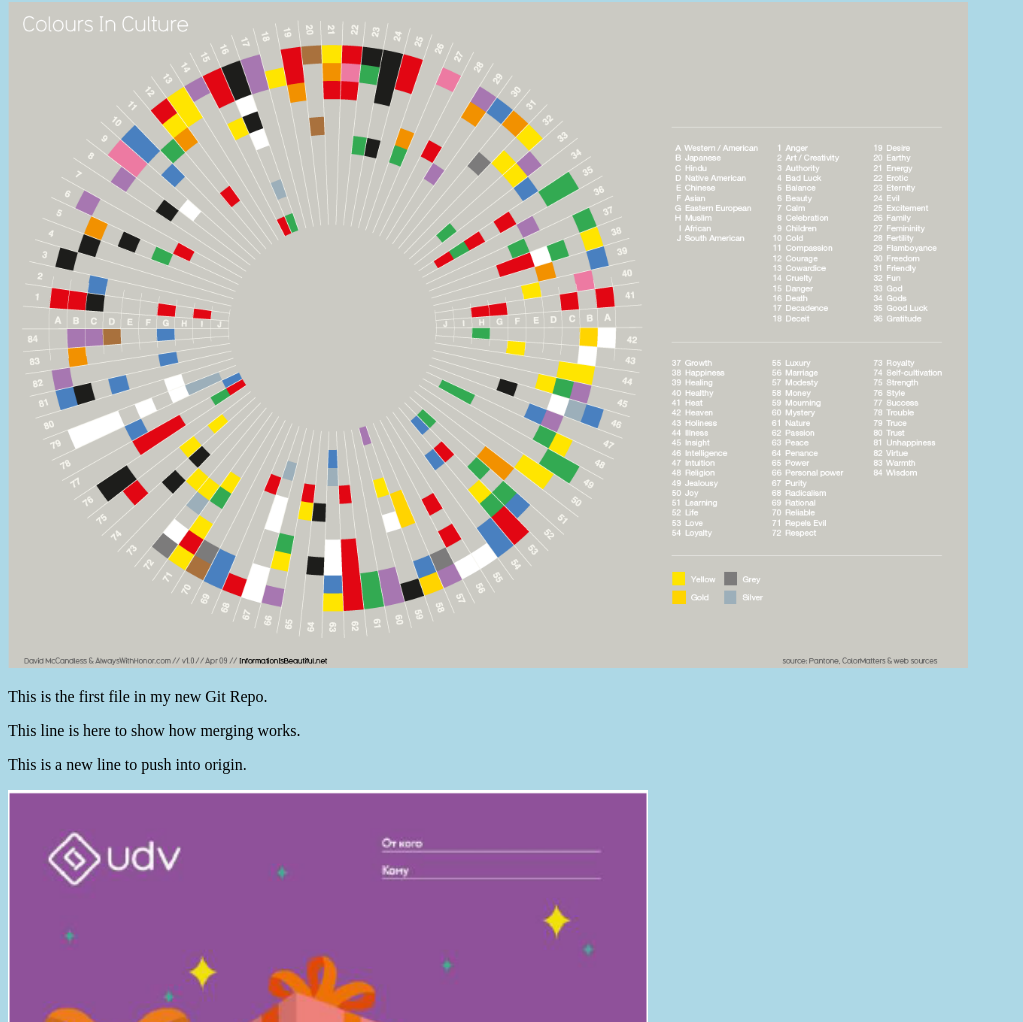
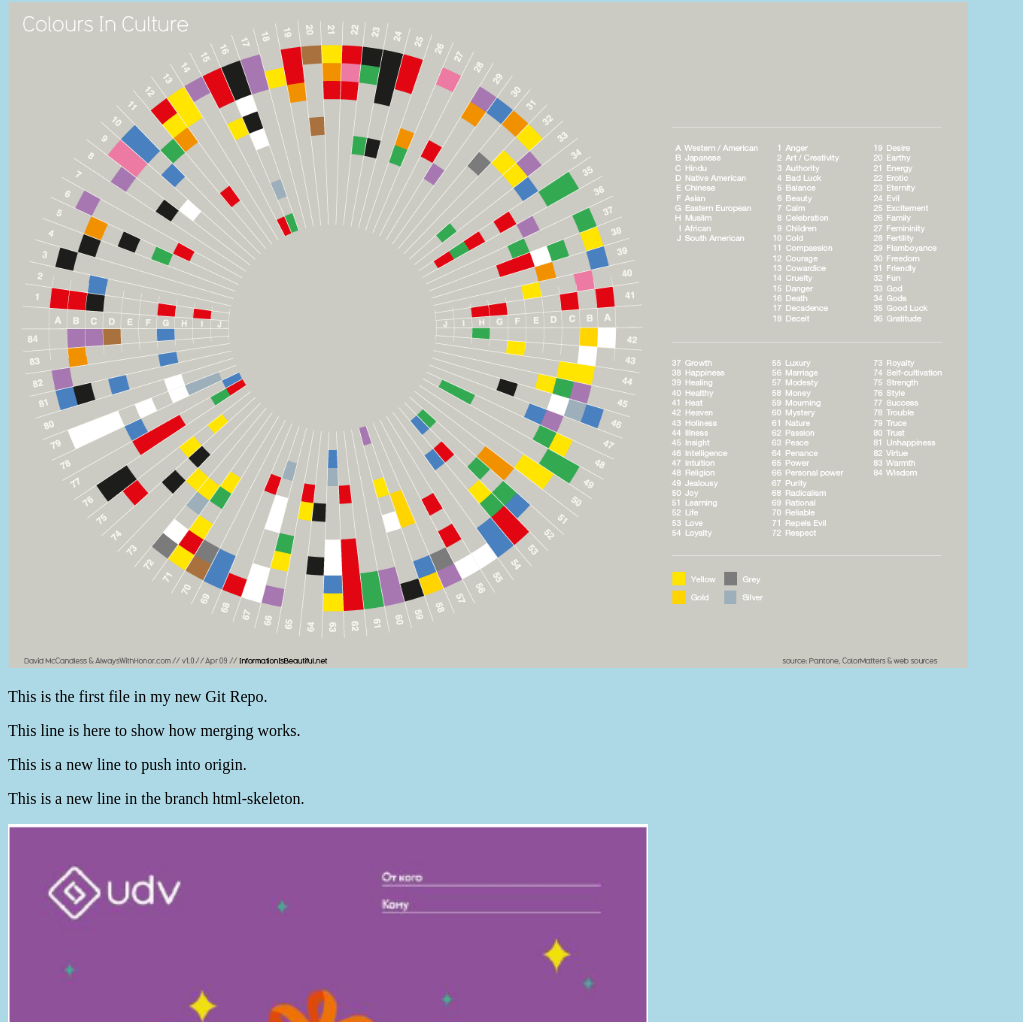
Before and after one commit to sergey-bpm/demo-page, a plain HTML site: page index.html in a window 1280 px wide. Shown: the part 78-1100 px from the top of the page, without its empty margins (0-1023 px from the left). Drawn offline with Linux system fonts and the light colour scheme.

Commit message:
Update index.html with new line

```diff
--- a/index.html
+++ b/index.html
@@ -17,6 +17,8 @@ style="width:100%;max-width:960px"></div>
 
 <p> This is a new line to push into origin.</p>
 
+<p> This is a new line in the branch html-skeleton.</p>
+
 <div><img src="img_hello_git.png" alt="Hello Git" style="width:100%;max-width:640px"></div>
 
 
```
